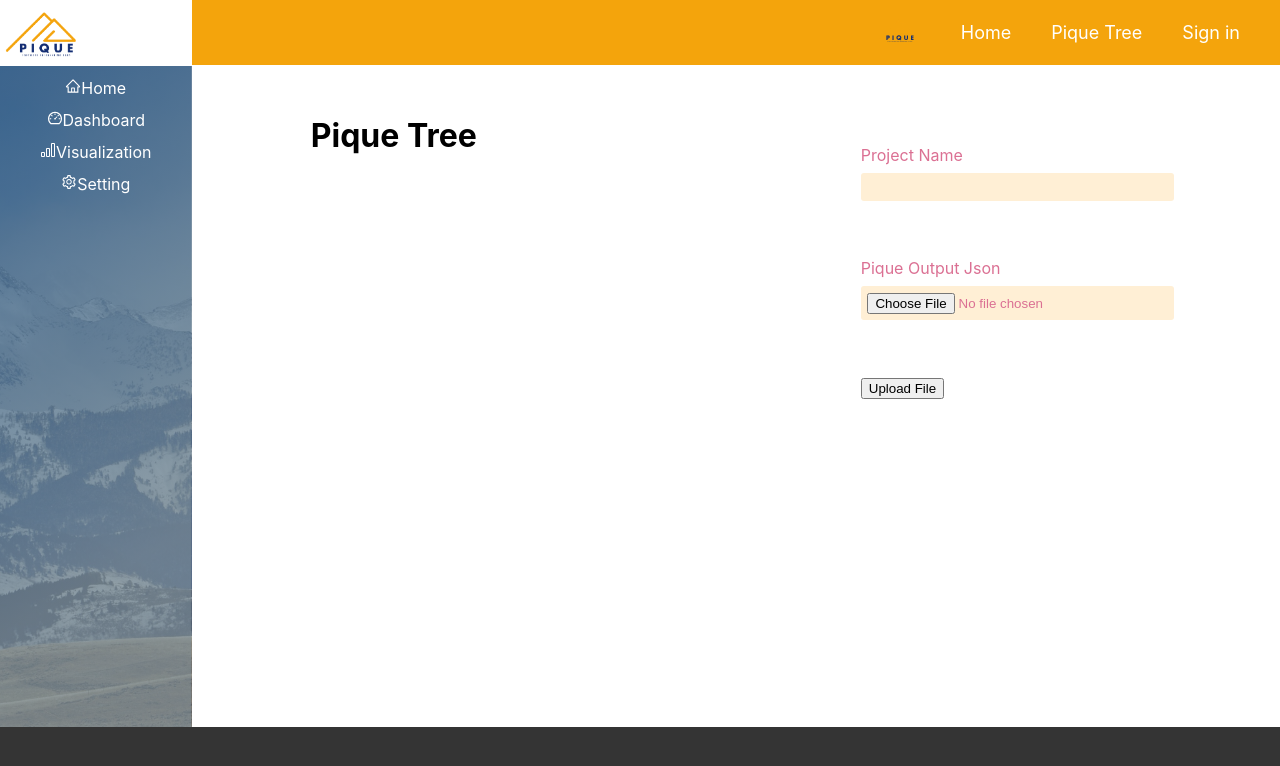
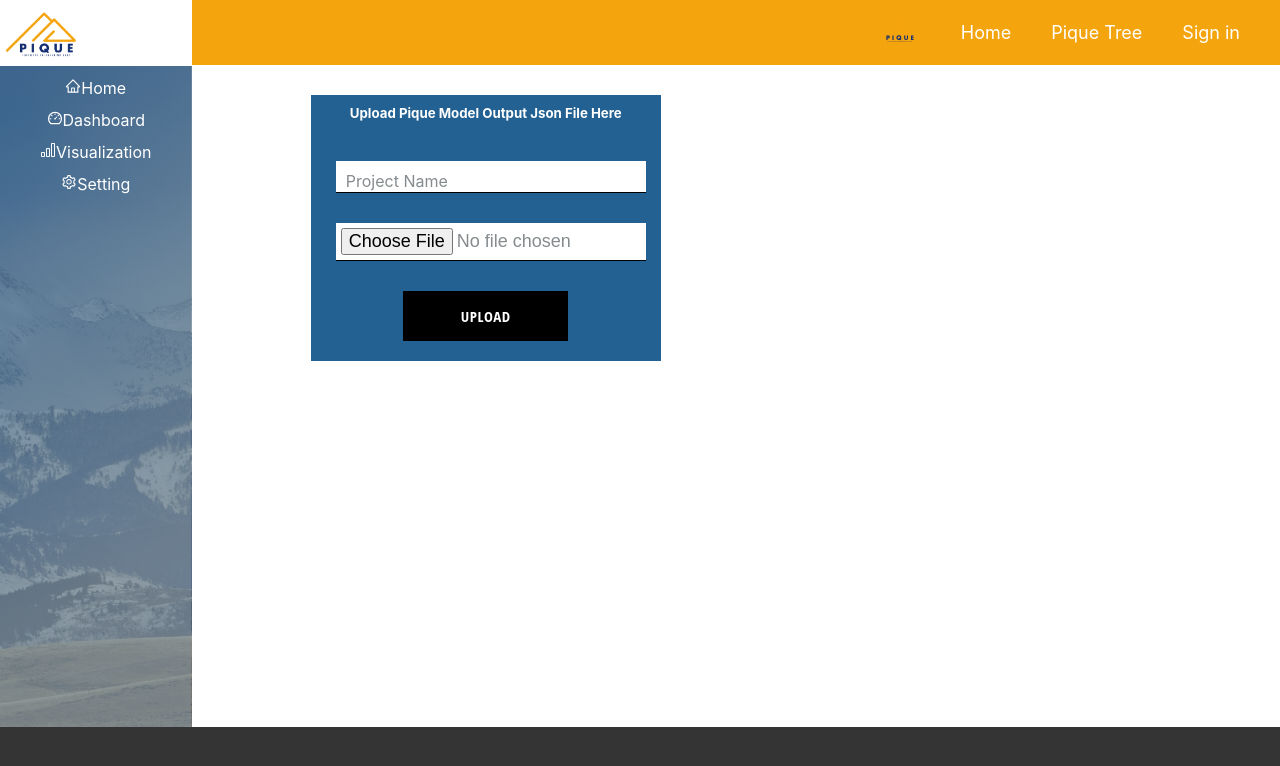
Before and after one commit to XuyingSwift/Dashboard, a React (Create React App) app: page /piquetree in a window 1280 px wide. Shown: the top 766 px of the page. Built offline with nearby package versions, Linux system fonts and the light colour scheme; no server answers.

Commit message:
upload form is done

```diff
--- a/package.json
+++ b/package.json
@@ -9,7 +9,9 @@
     "@testing-library/react": "^11.2.7",
     "@testing-library/user-event": "^12.8.3",
     "firebase": "^8.6.3",
+    "local-storage": "^2.0.0",
     "react": "^17.0.2",
+    "react-axios": "^2.0.5",
     "react-dom": "^17.0.2",
     "react-icons": "^4.2.0",
     "react-redux": "^7.2.4",
--- /dev/null
+++ b/src/Components/fileInput/FileInput.component.jsx
@@ -0,0 +1,63 @@
+import React, { Component } from 'react';
+
+import * as s from './FileInput.styles';
+
+import CustomButton from '../customButton/CustomButton.component';
+import FormInput from '../formInput/FormInput.component';
+
+export default class FileInput extends Component {
+    documentData;
+    constructor(props) {
+        super(props);
+        this.handleChange = this.handleChange.bind(this);
+        this.handleFormSubmit = this.handleFormSubmit.bind(this);
+        this.state = {
+            projectName: '',
+            selectedFile: null
+        }
+    }
+
+    handleChange= (e)=> {
+        this.setState({projectName:e.target.value});
+    }
+
+    handleselectedFile = (e) => {
+        this.setState({selectedFile: e.target.files[0].toString()})
+    }
+// on form submit...
+    handleFormSubmit(e) {
+        e.preventDefault()
+        localStorage.setItem('document',JSON.stringify(this.state));
+    }
+
+// React Life Cycle
+    componentDidMount() {
+        this.documentData = JSON.parse(localStorage.getItem('document'));
+
+        if (localStorage.getItem('document')) {
+            this.setState({
+                projectName: this.documentData.projectName,
+                selectedFile: this.documentData.selectedFile
+        })
+        } else {
+            this.setState({
+            projectName: '',
+            selectedFile: null
+        })
+        }
+    }
+
+    render() {
+        const {projectName} = this.state;
+        return (
+            <s.FileUploadFormContainer>
+                <s.Title>Upload Pique Model Output Json File Here</s.Title>
+                <form>
+                    <FormInput type='text' name='projectName' label='Project Name' value={projectName} onChange={this.handleChange}/>
+                    <FormInput type='file' onChange={this.handleselectedFile}/>
+                </form>
+                <CustomButton type='submit'>upload</CustomButton>
+            </s.FileUploadFormContainer>
+        )
+    }
+}
--- /dev/null
+++ b/src/Components/fileInput/FileInput.styles.jsx
@@ -0,0 +1,41 @@
+import styled from "styled-components";
+import {LightBlue} from '../../ColorPalette';
+
+export const FileUploadFormContainer = styled.div`
+	background-color: ${LightBlue};
+    display: flex;
+    flex-direction: column;
+    width: 350px;
+    height: 100%;
+    color: white;
+    justify-content: center;
+    align-items: center;
+`
+
+export const FormGroup = styled.div`
+	color: palevioletred;
+    display: block;
+	width: 300px;
+	margin: 50px auto;
+`;
+
+export const Label = styled.label`
+	margin-bottom: 0.5em;
+	color: palevioletred;
+    display: block;
+`;
+
+
+export const Input = styled.input`
+	padding: 0.5em;
+	color: palevioletred;
+	background: papayawhip;
+	border: none;
+	border-radius: 3px;
+	width: 100%;
+	margin-bottom: 0.5em;
+`;
+
+export const Title = styled.h5`
+    margin: 10px 0;
+`
--- a/src/Components/formInput/FormInput.styles.js
+++ b/src/Components/formInput/FormInput.styles.js
@@ -10,7 +10,7 @@ export const FormInputContainer = styled.div`
     position: relative;
     margin: 30px;
     padding: 0;
-    width: 100%;
+    width: 300px;
     input[type='password'] {
         letter-spacing: 0.3em;
   }
--- a/src/pages/piqueTree/PiqueTree.component.jsx
+++ b/src/pages/piqueTree/PiqueTree.component.jsx
@@ -1,12 +1,11 @@
 import React from 'react';
-import FileUploadForm from '../../components/uploadFile/FileUploadForm.component';
 import { PiquetreeContainer } from './PiqueTree.styles';
+import FileInput from '../../components/fileInput/FileInput.component'
 
 const PiqueTree = () => {
     return (
         <PiquetreeContainer>
-            <h1>Pique Tree</h1>
-            <FileUploadForm/>
+            <FileInput/>
         </PiquetreeContainer>
     )
 }
```
Also changed, not shown: 1 other file (tests, documents, lock files or other folders).
